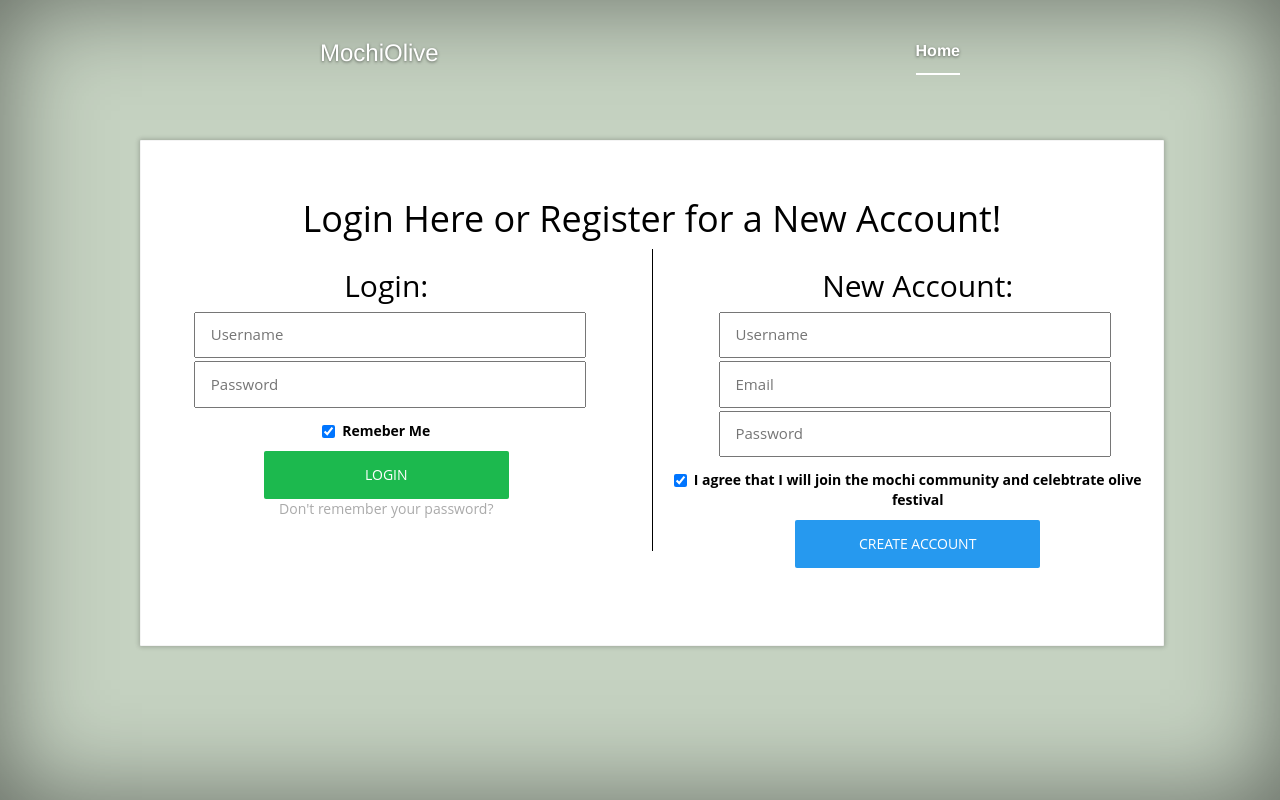
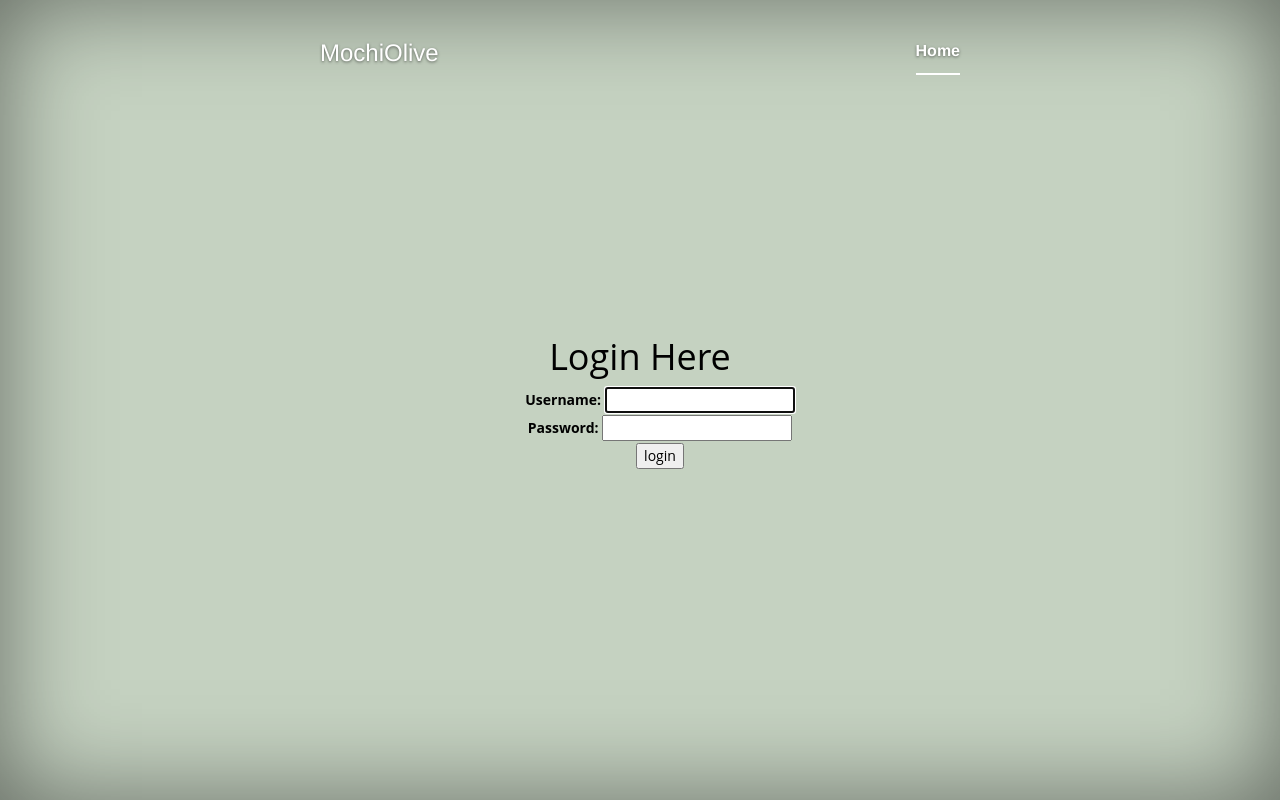
Before and after one commit to olzhang/MochiOlive, a Django app: page /login/user/ in a window 1280 px wide. Run offline with Django 3.2, Linux system fonts and the light colour scheme; some libraries are stand-ins or nearby versions.

Commit message:
login and register stuff still some privilege issues to be fixed but basic functionality should be there. sorriez for the mass commit lol

```diff
--- /dev/null
+++ b/happyhour/auth_view.py
@@ -0,0 +1,46 @@
+from django.conf import settings
+from django.contrib.auth.forms import AuthenticationForm, UserCreationForm
+from django.contrib.auth import login as auth_login, logout as auth_logout
+from django.http import HttpResponseRedirect
+from django.utils.decorators import method_decorator
+from django.views.decorators.debug import sensitive_post_parameters
+from django.views.generic import FormView, View
+from forms import RegistrationForm
+
+class Login(FormView):
+
+    form_class = AuthenticationForm
+    template_name = "happyhour/user_login.html"
+
+    def form_valid(self, form):
+        redirect_to = settings.LOGIN_REDIRECT_URL
+        auth_login(self.request, form.get_user())
+        if self.request.session.test_cookie_worked():
+            self.request.session.delete_test_cookie()
+        return HttpResponseRedirect(redirect_to)
+
+    def form_invalid(self, form):
+        return self.render_to_response(
+            self.get_context_data(form=form))
+
+    @method_decorator(sensitive_post_parameters('password'))
+    def dispatch(self, request, *args, **kwargs):
+        request.session.set_test_cookie()
+        return super(Login, self).dispatch(request, *args, **kwargs)
+
+class Logout(View):
+    def get(self, request, *args, **kwargs):
+        auth_logout(request)
+        return HttpResponseRedirect(settings.LOGOUT_REDIRECT_URL)
+
+class RegisterUser(FormView):
+    form_class = RegistrationForm
+    template_name = "happyhour/register.html"
+    success_url = "/register-success/user/"
+
+    def form_valid(self, form):
+        form.save()
+        return super(RegisterUser, self).form_valid(form)
+
+    def form_invalid(self, form):
+        return self.render_to_response(self.get_context_data(form=form))
--- a/happyhour/static/css/signup_login.css
+++ b/happyhour/static/css/signup_login.css
@@ -3,6 +3,7 @@
   font-family: 'Open Sans', sans-serif;
   text-shadow: none;
 }
+
 
 #loginRegisterationForm{
   position: absolute;
@@ -12,7 +13,7 @@
   padding-top: 3%;
   padding-bottom: 6%;
   margin: 0 0 35px 0;
-  background: rgb(255, 255, 255);
+  background: rgb(221, 255, 255);
   border: 1px solid rgba(200, 200, 200, 0.2);
   -webkit-box-shadow: 0px 0px 4px 1px rgba(50, 50, 50, 0.27);
   -moz-box-shadow:    0px 0px 4px 1px rgba(50, 50, 50, 0.27);
@@ -20,86 +21,27 @@
    border-radius: 1px;
 }
 
-#loginRegisterationForm .div{
-
-}
-
-.left input[type=submit]{
-  width:50%;
-  background-color: #1CB94E;
-  font-family: 'Open Sans', sans-serif;
-  border: none;
-  outline: none;
-  color: #fff;
-  font-size: 14px;
-  font-weight: normal;
-  padding: 14px 0;
-  border-radius: 2px;
-  text-transform: uppercase;
-}
-
-
-.right input[type=submit]{
-  width:50%;
-  font-family: 'Open Sans', sans-serif;
-  background-color: #2699ef;
-  border: none;
-  outline: none;
-  color: #fff;
-  font-size: 14px;
-  font-weight: normal;
-  padding: 14px 0;
-  border-radius: 2px;
-  text-transform: uppercase;
-}
-
-.loginform {
-    align-items:center;
-}
-
-
-.left input[type=text],.left input[type=password] {
-  margin-left: 0.5em;
-  width:80%;
-  padding: 0.7em 2em 0.7em 1em;
+input
+{
   color: #000;
-  font-size:15px;
-  outline: none;
-  margin-bottom: 0.2em;
-}
-
-.left > label {
-  font-size:13px;
 }
 
 .left{
     float: left;
-    width:48%;
+    width:45%;
 }
 .right{
     float: right;
-    width: 48%;
+    width: 45%;
 }
-
-.right input[type=text],.right input[type=password] {
-  margin-right: 0.4em;
-  margin-bottom: 0.2em;
-  width:80%;
-  padding: 0.7em 2em 0.7em 1em;  color: #000;
-  font-size:15px;
-  outline: none;
-}
-
 
 .divider{
     position:absolute;
     height:60%;
-    width: 4%;
+    width: 5%;
     left:50%;
     border-left:1px solid black;
 }
-
-
 
 h1{
   text-decoration: none;
@@ -107,6 +49,11 @@ h1{
 }
 
 p{
+  color: #000000;
+  text-decoration: none;
+}
+
+.helptext {
   color: #000000;
   text-decoration: none;
 }
@@ -124,7 +71,7 @@ a:hover {
 }
 
 label{
-  color: #000000;
+  color: #000;
   text-decoration: none;
 }
 
@@ -132,7 +79,3 @@ h2{
   color: #000000;
   text-decoration: none;
 }
-
-li{
-  list-style-type:none;
-}
--- /dev/null
+++ b/happyhour/templates/happyhour/user_login.html
@@ -0,0 +1,73 @@
+{% block signup_login %}
+<head>
+  <meta charset="utf-8">
+  <meta http-equiv="X-UA-Compatible" content="IE=edge">
+  <meta name="viewport" content="width=device-width, initial-scale=1">
+  <!-- The above 3 meta tags *must* come first in the head; any other head content must come *after* these tags -->
+
+  <meta name="description" content="">
+  <meta name="author" content="">
+  <link rel="icon" href="/static/images/mochiolive.ico">
+
+  <title>MochiOlive</title>
+
+  <!-- Bootstrap core CSS -->
+  <link href="/static/css/bootstrap.css" rel="stylesheet">
+  <link href="/static/css/cover.css" rel="stylesheet">
+  <link href="/static/css/signup_login.css" rel="stylesheet">
+  <!-- Custom styles for this template -->
+</head>
+<body>
+  <div class="site-wrapper">
+    <div class="site-wrapper-inner">
+      <div class="cover-container">
+        <div class="masthead clearfix">
+          <div class="inner">
+            <h3 class="masthead-brand">MochiOlive</h3>
+            <nav>
+              <ul class="nav masthead-nav">
+                <li class="active"><a href="/">Home</a></li>
+              </ul>
+            </nav>
+          </div>
+        </div>
+        <div class="wrapper">
+          <div id="loginForm">
+            <div class="main">
+              <div class="header">
+                <h1>Login Here</h1>
+              </div>
+              {% if form.errors %}
+              <p>Your username and password didn't match. Please try again.</p>
+              {% endif %}
+                <form method="post" action="/login/user/">
+                {% csrf_token %}
+                 <div>
+                 <ul style="list-style:none;">
+                  <li>
+                  {{ form.username.label_tag }}
+                  {{ form.username }}
+                  </li>
+                  <li>
+                  {{ form.password.label_tag }}
+                  {{ form.password }}
+                  </li>
+                  <li></li>
+                  <input type="submit" value="login" />
+                  </ul>
+                </div>
+              </form>
+            </div>
+    </div>
+
+  </div>
+</div>
+<!-- end:Main Form -->
+    <!-- Bootstrap core JavaScript
+    ================================================== -->
+    <!-- Placed at the end of the document so the pages load faster -->
+    <script src="https://ajax.googleapis.com/ajax/libs/jquery/1.11.3/jquery.min.js"></script>
+    <script src="/static/js/bootstrap.js"></script>
+    <!-- IE10 viewport hack for Surface/desktop Windows 8 bug -->
+  </body>
+  {% endblock %}
--- a/happyhour/templates/homepage_base.html
+++ b/happyhour/templates/homepage_base.html
@@ -47,7 +47,8 @@
             <img class="title-img" src="/static/images/mochiolive.png" title="MochiOlive Happy Hour"/>
             <p class="lead">Discover new and amazing happy hour restaurants around Vancouver! If you have an account with us, you can even save your favorite restaurants to come back to later on.</p>
             <p class="lead">
-              <a href="/login/user" class="btn btn-lg btn-default button-custom login-button">Login/Sign Up</a>
+              <a href="/login/user" class="btn btn-lg btn-default button-custom login-button">Login</a>
+              <a href="/register/user" class="btn btn-lg btn-default button-custom login-button">Signup</a>
               <a href="/login/admin/" class="btn btn-lg btn-default button-custom login-button">Login as Admin</a>
               <a href="/accounts/twitter/login/" class="btn btn-lg btn-default button-custom">Login with Twitter</a>
             </p>
--- a/happyhour/urls.py
+++ b/happyhour/urls.py
@@ -1,5 +1,5 @@
 from django.conf.urls import url
-from happyhour import views, restaurant_views, admin_view, favorite_views
+from happyhour import views, restaurant_views, admin_view, favorite_views, auth_view
 from rest_framework.urlpatterns import format_suffix_patterns
 from django.contrib.auth.decorators import login_required
 from django.views.generic import TemplateView
@@ -10,15 +10,19 @@ urlpatterns = [
     url(r'^v1/favorites/user/(?P<user>[0-9]+)/$', views.UserFavoritesList.as_view()),
     url(r'^v1/favorites/user/(?P<user>[0-9]+)/restaurant/(?P<restaurant>[0-9]+)/$', views.UserFavoritesDetail.as_view()),
     url(r'^$', TemplateView.as_view(template_name='homepage_base.html')),
-    url(r'^login/user/$', TemplateView.as_view(template_name='happyhour/signup_login.html')),
+    url(r'^login/user/$', auth_view.Login.as_view()),
+    url(r'^logout/user/$',auth_view.Logout.as_view()),
+    url(r'^successful-logout/$',TemplateView.as_view(template_name='happyhour/logout_base.html')),
     url(r'^happy-hour-restaurants/$', restaurant_views.RestaurantView.as_view()),
     url(r'^happy-hour-restaurants/favorites/$', favorite_views.FavoritesView.as_view()),
-    url(r'^happy-hour-restaurants/login/admin$', 'django.contrib.auth.views.login', {'template_name': 'happyhour/login.html'}),
-    url(r'^login/admin/$', 'django.contrib.auth.views.login', {'template_name': 'happyhour/login.html'}),
+    url(r'^happy-hour-restaurants/admin$', 'django.contrib.auth.views.login', {'template_name': 'happyhour/admin_login.html'}),
+    url(r'^login/admin/$', 'django.contrib.auth.views.login', {'template_name': 'happyhour/admin_login.html'}),
     url(r'^admin/dashboard/$', login_required(admin_view.RestaurantAdmin.as_view()), name='restaurant_list_admin'),
     url(r'^admin/dashboard/filter/$', admin_view.RestaurantFilter.as_view()),
     url(r'^admin/dashboard/update/$', admin_view.RestaurantUpdate.as_view()),
-    url(r'^logout/$', 'django.contrib.auth.views.logout', {'next_page': '/happy-hour-restaurants/'})
+    url(r'^logout/$', 'django.contrib.auth.views.logout', {'next_page': '/happy-hour-restaurants/'}),
+    url(r'^register/user/$', auth_view.RegisterUser.as_view()),
+    url(r'^register-success/user/$',TemplateView.as_view(template_name='happyhour/register_success.html'))
 ]
 
 
--- a/mochiolive/settings.py
+++ b/mochiolive/settings.py
@@ -126,3 +126,4 @@ AUTHENTICATION_BACKENDS = (
 
 SITE_ID = 2
 LOGIN_REDIRECT_URL = '/happy-hour-restaurants/'
+LOGOUT_REDIRECT_URL = '/successful-logout/'
```
Also changed, not shown: happyhour/forms.py (added, +19 -0 lines), happyhour/templates/happyhour/logout_base.html (added, +21 -0 lines), happyhour/templates/happyhour/register.html (added, +84 -0 lines), happyhour/templates/happyhour/register_success.html (added, +23 -0 lines), happyhour/templates/happyhour/admin_login.html (renamed from happyhour/templates/happyhour/login.html).
